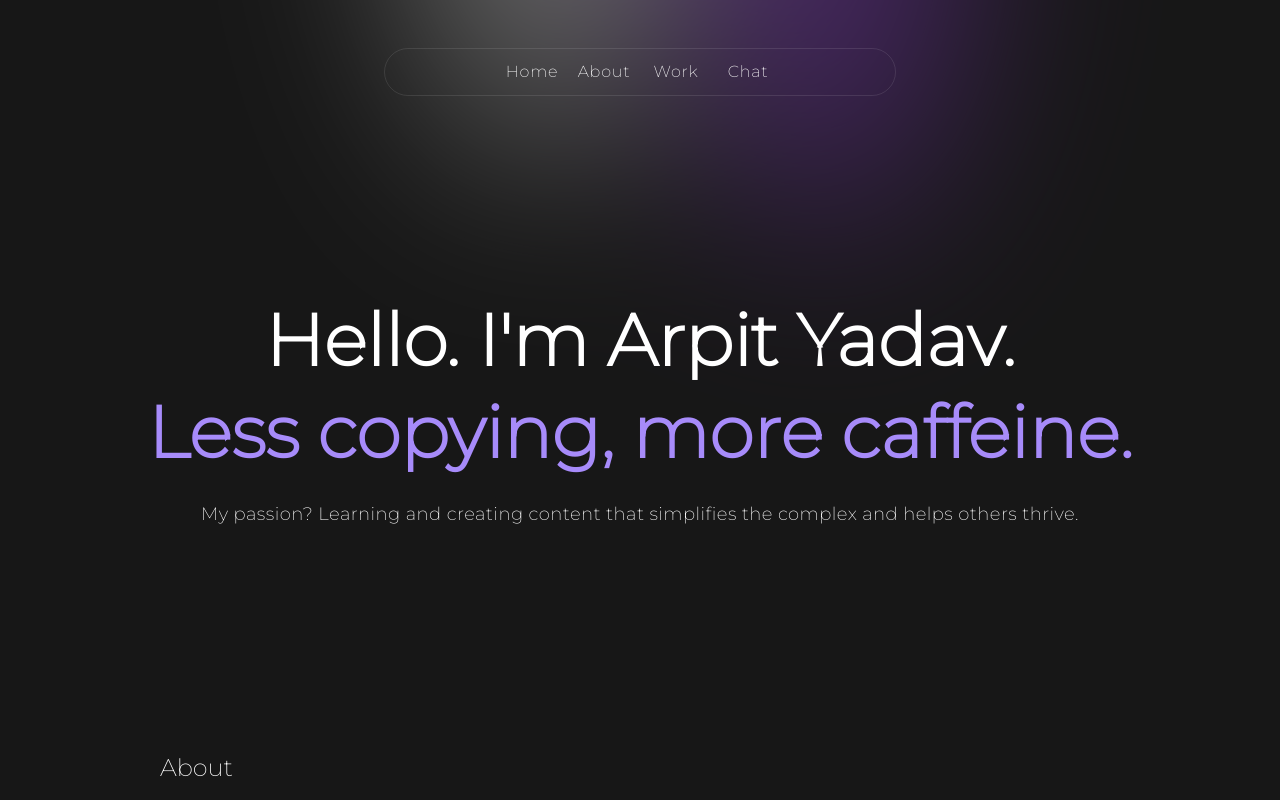
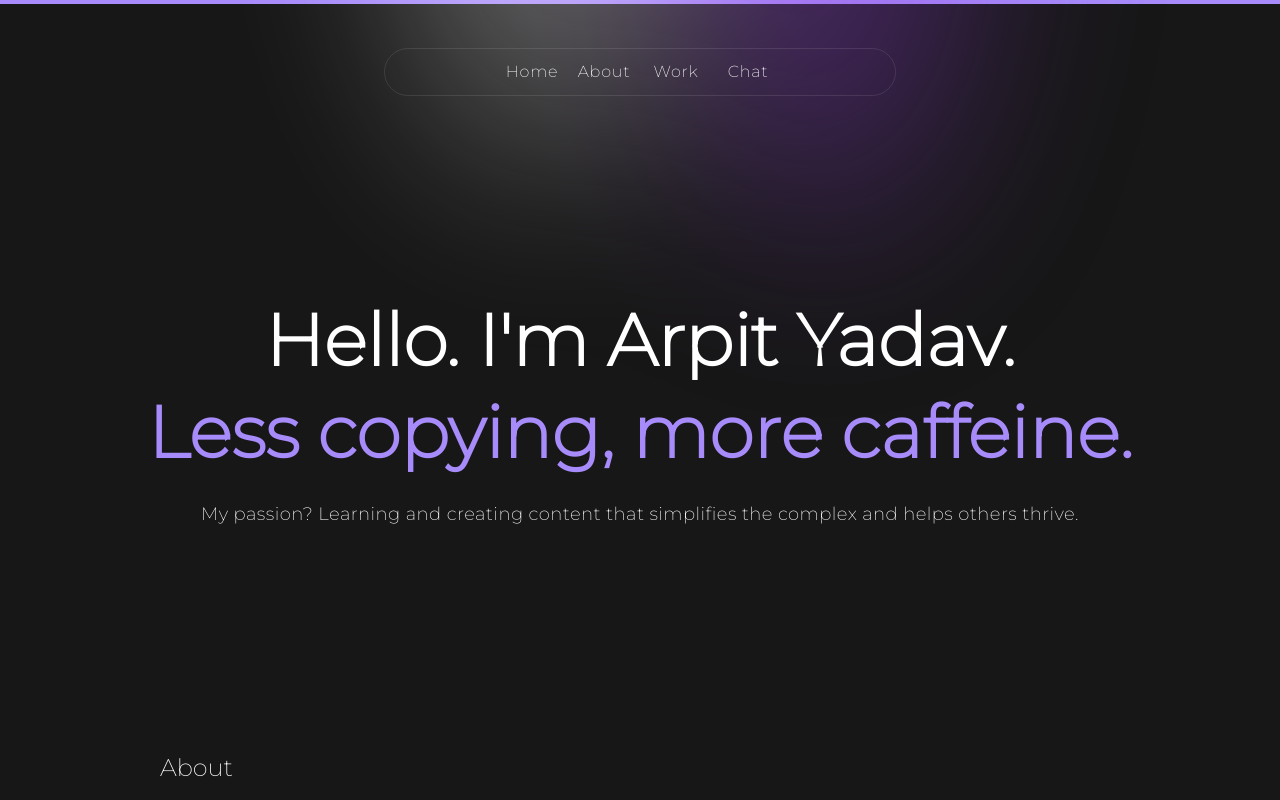
Before and after one commit to qzSeeker/PortfolioQzseeker, a React (Vite) app: page / in a window 1280 px wide. Shown: the top 800 px of the page. Built offline with nearby package versions, Linux system fonts and the light colour scheme.

Commit message:
add framer motion

```diff
--- a/package.json
+++ b/package.json
@@ -14,6 +14,7 @@
     "@emotion/styled": "^11.11.0",
     "@mui/material": "^5.15.14",
     "@mui/styled-engine-sc": "^6.0.0-alpha.18",
+    "framer-motion": "^11.1.9",
     "react": "^18.2.0",
     "react-dom": "^18.2.0",
     "react-router-dom": "^6.22.3",
--- a/src/App.jsx
+++ b/src/App.jsx
@@ -1,3 +1,4 @@
+import { motion, useScroll, useSpring } from "framer-motion";
 import "./App.css";
 import AboutMe from "./Components/AboutMe";
 import Blogs from "./Components/Blogs/Blogs";
@@ -8,8 +9,16 @@ import Page from "./Components/Qualifications/Page";
 import Skills from "./Components/Skills";
 
 function App() {
+  const { scrollYProgress } = useScroll();
+  const scaleX = useSpring(scrollYProgress, {
+    stiffness: 100,
+    damping: 30,
+    restDelta: 0.001
+  });
+
   return (
     <>
+      <motion.div className="bg-violet-400 fixed top-0 left-0 right-0 h-1" style={{ scaleX }}/>
       <div className="flex flex-col justify-center items-center">
         <Hero />
         <AboutMe />
```
Also changed, not shown: 1 other file (tests, documents, lock files or other folders).
